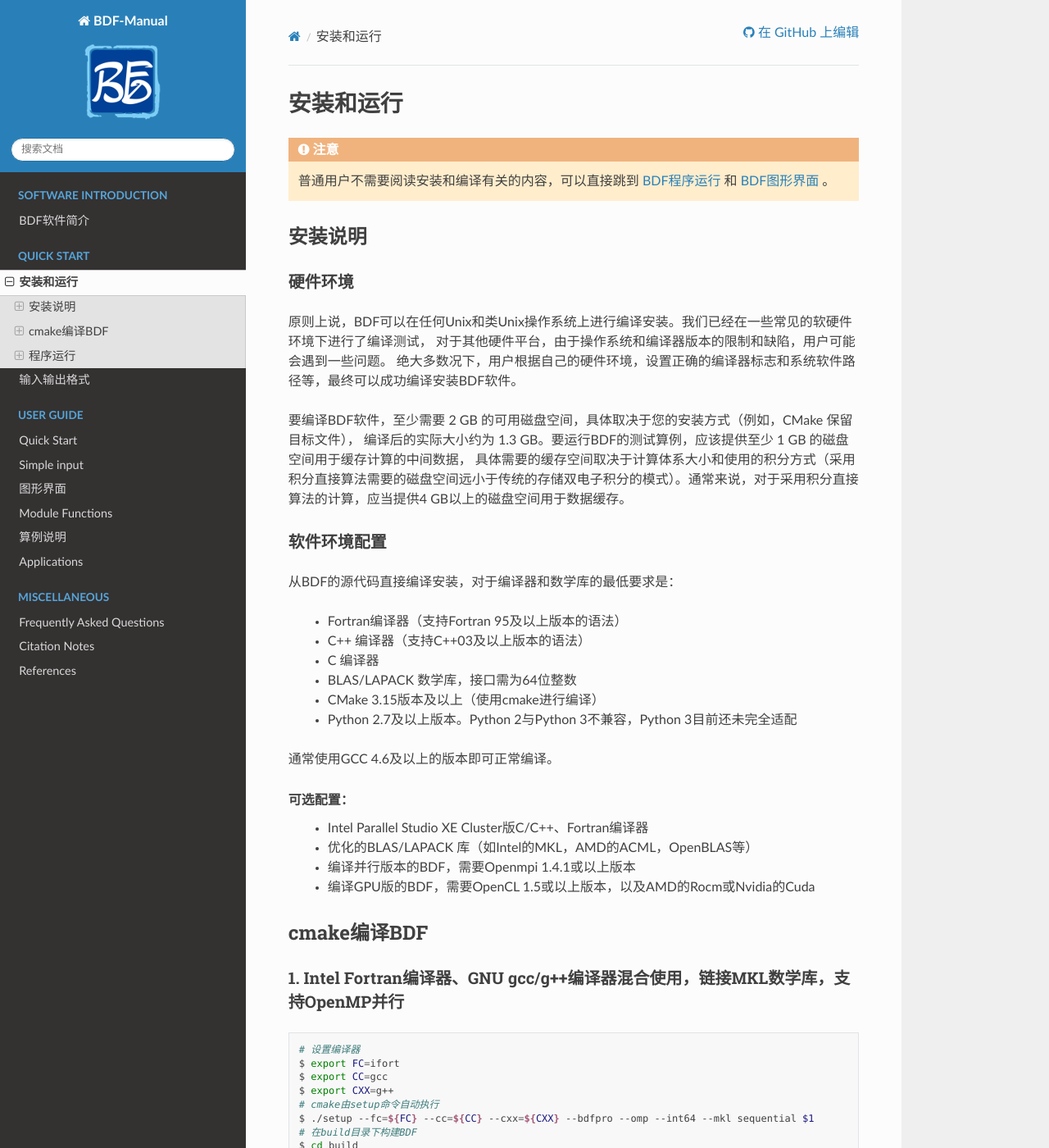
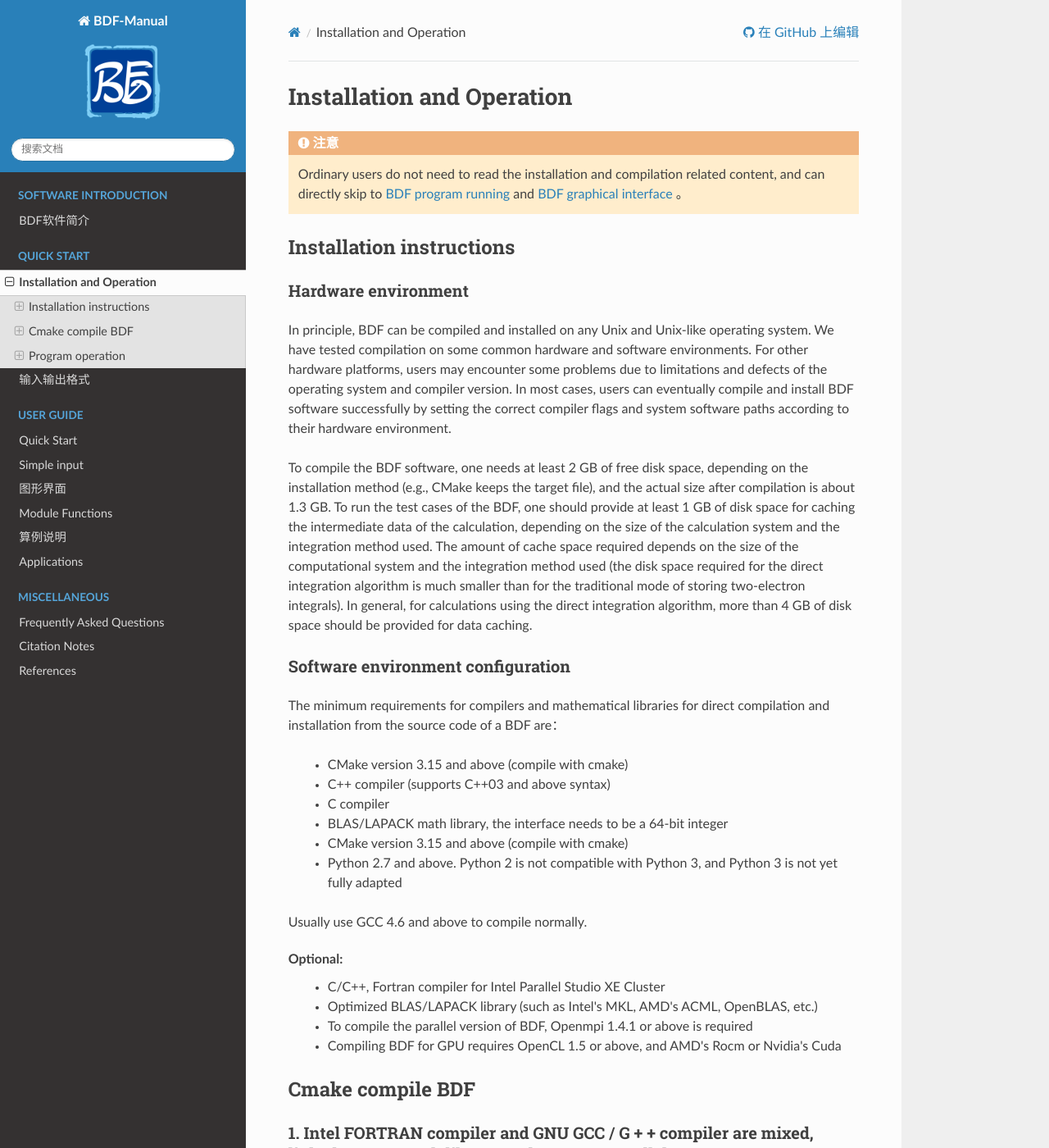
Before and after one commit to BDF-manual-maintenance/BDF-manual-en, a Sphinx documentation site: the page built from source/Installation.rst, in a window 1280 px wide and 1400 px high. Shown: the whole window at 82% size. Built offline with Sphinx 7.4.7 and the Read the Docs theme 2.0.0, drawn with Linux system fonts in a browser that asks for light colours; some of the changed text lies outside the part shown.

Commit message:
Update Installation.rst

```diff
--- a/source/Installation.rst
+++ b/source/Installation.rst
@@ -1,167 +1,160 @@
-安装和运行
+Installation and Operation
 ************************************
 
 .. attention::
 
-   普通用户不需要阅读安装和编译有关的内容，可以直接跳到 :ref:`BDF程序运行<run-bdfpro>` 和 :ref:`BDF图形界面<run-bdfgui>` 。
+   Ordinary users do not need to read the installation and compilation related content, and can directly skip to :ref:`BDF program running<run-bdfpro>` and :ref:`BDF graphical interface<run-bdfgui>` 。
 
 
-安装说明
+Installation instructions
 ================================================
 
-硬件环境
+Hardware environment
 -------------------------------------------------
-原则上说，BDF可以在任何Unix和类Unix操作系统上进行编译安装。我们已经在一些常见的软硬件环境下进行了编译测试，
-对于其他硬件平台，由于操作系统和编译器版本的限制和缺陷，用户可能会遇到一些问题。
-绝大多数况下，用户根据自己的硬件环境，设置正确的编译器标志和系统软件路径等，最终可以成功编译安装BDF软件。
+In principle, BDF can be compiled and installed on any Unix and Unix-like operating system. We have tested compilation on some common hardware and software environments. For other hardware platforms, users may encounter some problems due to limitations and defects of the operating system and compiler version. In most cases, users can eventually compile and install BDF software successfully by setting the correct compiler flags and system software paths according to their hardware environment.
 
-要编译BDF软件，至少需要 2 GB 的可用磁盘空间，具体取决于您的安装方式（例如，CMake 保留目标文件），
-编译后的实际大小约为 1.3 GB。要运行BDF的测试算例，应该提供至少 1 GB 的磁盘空间用于缓存计算的中间数据，
-具体需要的缓存空间取决于计算体系大小和使用的积分方式（采用积分直接算法需要的磁盘空间远小于传统的存储双电子积分的模式）。通常来说，对于采用积分直接算法的计算，应当提供4 GB以上的磁盘空间用于数据缓存。
+To compile the BDF software, one needs at least 2 GB of free disk space, depending on the installation method (e.g., CMake keeps the target file), and the actual size after compilation is about 1.3 GB. To run the test cases of the BDF, one should provide at least 1 GB of disk space for caching the intermediate data of the calculation, depending on the size of the calculation system and the integration method used. The amount of cache space required depends on the size of the computational system and the integration method used (the disk space required for the direct integration algorithm is much smaller than for the traditional mode of storing two-electron integrals). In general, for calculations using the direct integration algorithm, more than 4 GB of disk space should be provided for data caching.
 
-软件环境配置
+Software environment configuration
 ------------------------------------------------------------------------
 
-从BDF的源代码直接编译安装，对于编译器和数学库的最低要求是：
+The minimum requirements for compilers and mathematical libraries for direct compilation and installation from the source code of a BDF are：
 
- * Fortran编译器（支持Fortran 95及以上版本的语法）
- * C++ 编译器（支持C++03及以上版本的语法）
- * C 编译器
- * BLAS/LAPACK 数学库，接口需为64位整数
- * CMake 3.15版本及以上（使用cmake进行编译）
- * Python 2.7及以上版本。Python 2与Python 3不兼容，Python 3目前还未完全适配
+ * CMake version 3.15 and above (compile with cmake)
+ * C++ compiler (supports C++03 and above syntax)
+ * C compiler
+ * BLAS/LAPACK math library, the interface needs to be a 64-bit integer
+ * CMake version 3.15 and above (compile with cmake)
+ * Python 2.7 and above. Python 2 is not compatible with Python 3, and Python 3 is not yet fully adapted
 
-通常使用GCC 4.6及以上的版本即可正常编译。
+Usually use GCC 4.6 and above to compile normally.
 
-可选配置：
- * Intel Parallel Studio XE Cluster版C/C++、Fortran编译器
- * 优化的BLAS/LAPACK 库（如Intel的MKL，AMD的ACML，OpenBLAS等）
- * 编译并行版本的BDF，需要Openmpi 1.4.1或以上版本
- * 编译GPU版的BDF，需要OpenCL 1.5或以上版本，以及AMD的Rocm或Nvidia的Cuda
+Optional:
+  * C/C++, Fortran compiler for Intel Parallel Studio XE Cluster
+  * Optimized BLAS/LAPACK library (such as Intel's MKL, AMD's ACML, OpenBLAS, etc.)
+  * To compile the parallel version of BDF, Openmpi 1.4.1 or above is required
+  * Compiling BDF for GPU requires OpenCL 1.5 or above, and AMD's Rocm or Nvidia's Cuda
 
-cmake编译BDF
+Cmake compile BDF
 ==========================================================================
 
-1. Intel Fortran编译器、GNU gcc/g++编译器混合使用，链接MKL数学库，支持OpenMP并行
---------------------------------------------------------------------------------
+1. Intel FORTRAN compiler and GNU GCC / G + + compiler are mixed, linked to MKL math library, and OpenMP parallel support
+-------------------------------------------------------------------------------------------------------------------------------
 
 .. code-block:: shell
 
-    # 设置编译器
+    # Set up the compiler
     $ export FC=ifort
     $ export CC=gcc
     $ export CXX=g++
-    # cmake由setup命令自动执行
+    # cmake is automatically executed by the setup command
     $ ./setup --fc=${FC} --cc=${CC} --cxx=${CXX} --bdfpro --omp --int64 --mkl sequential $1
-    # 在build目录下构建BDF
+    # Build the BDF in the build directory
     $ cd build
-    # 使用make命令编译BDF，利用-j4参数指定使用4个CPU并行编译
+    # Use the make command to compile BDF, specifying 4 CPUs in parallel with the -j4 parameter
     $ make -j4
-    # 安装BDF
+    # Install BDF
     $ make install
-    # 将build下bdf-pkg-pro复制至任意路径后，在bdfrc中写入正确路径，如：
+    # After copying BDF PKG Pro under build to any path, write the correct path in bdfrc, such as:
     $ BDFHOME=/home/user/bdf-pkg-pro
-    # 运行命令
+    # Run command
     $ $BDFHOME/sbin/bdfdrv.py -r **.inp
 
-2. GNU编译器gfortran/gcc/g++，链接MKL数学库，支持OpenMP并行
+2. GNU compiler gfortran/gcc/g++, links to MKL mathematical libraries, OpenMP parallel support
+--------------------------------------------------------------------------------------------------------
+
+.. code-block:: shell
+
+    # Set up the compiler
+    $ export FC=gfortran
+    $ export CC=gcc
+    $ export CXX=g++
+    # cmake is automatically executed by the setup command
+    $ ./setup --fc=${FC} --cc=${CC} --cxx=${CXX} --bdfpro --omp --int64 --mkl sequential $1
+    # Build the BDF in the build directory
+    $ cd build
+    # Use the command make to compile BDF, specifying 4 CPUs in parallel with the -j4 parameter
+    $ make -j4
+    # Install BDF
+    $ make install
+    # After copying BDF PKG Pro under build to any path, write the correct path in bdfrc, such as:
+    $ BDFHOME=/home/user/bdf-pkg-pro
+    # Run command
+    $ $BDFHOME/sbin/bdfdrv.py -r **.inp
+
+3. Intel compiler ifort/icc/icpc, linking MKL mathematical libraries, OpenMP parallel support
 -------------------------------------------------------------------
 
 .. code-block:: shell
 
-    # 设置编译器
-    $ export FC=gfortran
-    $ export CC=gcc
-    $ export CXX=g++
-    # cmake由setup命令自动执行
-    $ ./setup --fc=${FC} --cc=${CC} --cxx=${CXX} --bdfpro --omp --int64 --mkl sequential $1
-    # 在build目录下构建BDF
-    $ cd build
-    # 使用make命令编译BDF，利用-j4参数指定使用4个CPU并行编译
-    $ make -j4
-    # 安装BDF
-    $ make install
-    # 将build下bdf-pkg-pro复制至任意路径后，在bdfrc中写入正确路径，如：
-    $ BDFHOME=/home/user/bdf-pkg-pro
-    # 运行命令
-    $ $BDFHOME/sbin/bdfdrv.py -r **.inp
-
-3. Intel编译器ifort/icc/icpc，链接MKL数学库，支持OpenMP并行
--------------------------------------------------------------------
-
-.. code-block:: shell
-
-    # 设置编译器
+    # Set up the complier
     $ export FC=ifort
     $ export CC=icc
     $ export CXX=icpc
-    # cmake由setup命令自动执行
+    # cmake is automatically executed by the setup command
     $ ./setup --fc=${FC} --cc=${CC} --cxx=${CXX} --bdfpro --omp --int64 --mkl sequential $1
-    # 在build目录下构建BDF
+    # Build the BDF in the build directory
     $ cd build
-    # 使用make命令编译BDF，利用-j4参数指定使用4个CPU并行编译
+    # Use the command make to compile BDF, specifying 4 CPUs in parallel with the -j4 parameter
     $ make -j4
-    # 安装BDF
+    # Install BDF
     $ make install
-    # 将build下bdf-pkg-pro复制至任意路径后，在bdfrc中写入正确路径，如：
+    # After copying BDF PKG Pro under build to any path, write the correct path in bdfrc, such as:
     $ BDFHOME=/home/user/bdf-pkg-pro
-    # 运行命令
+    # Run command
     $ $BDFHOME/sbin/bdfdrv.py -r **.inp
 
 .. Warning::
-   1. gcc编译器9.0及以上版本，与Intel Fortran编译器混合使用，链接程序出错，原因是Intel Fortran编译器的OpenMP版本落后于GNU编译器。因而，GNU 9.0及以上版本编译器目前不支持GNU与Intel编译器混合编译。
-   2. Intel Fortran 2018版编译器Bug较多，应避免使用。
+   1. Gcc compiler version 9.0 and above, mixed with Intel FORTRAN compiler, link program error, because the OpenMP version of Intel FORTRAN compiler lags behind GNU compiler. Therefore, GNU 9.0 and above compilers currently do not support mixed compilation of GNU and Intel compilers.
+   2. Intel FORTRAN version 2018 compiler has many bugs and should be avoided.
 
-4  编译BDFpro，并要求生成鸿之微License文件
+4  Compile bdfpro and require to generate HZW license file
 -------------------------------------------------------------------
 
-主要步骤同前面3种情况，在运行setup命令时，需要加入参数 ``--hzwlic``，如：
+The main steps are the same as those in the previous three cases. When running the setup command, you need to add a parameter ``--hzwlic``, such as:
 
 .. code-block:: bdf
 
-    #cmake由setup命令自动执行
+    #Cmake is automatically executed by the setup command
     $./setup --fc=${FC} --cc=${CC} --cxx=${CXX} --bdfpro --hzwlic --omp --int64 --mkl sequential $1
 
-在运行完安装命令 ``make install`` 后，最后会给出如下的输出：
+After running the  ``make install`` command, the following output will be given:
 
 .. code-block:: bdf
 
-    Please run command '/home/bsuo/bdf-pkg-pro/bdf-pkg-pro/bin/hzwlic.x /home/bsuo/bdf-pkg-pro/build/bdf-pkg-pro' to generate Hongzhiwei license!
+    Please run command '/home/bsuo/bdf-pkg-pro/bdf-pkg-pro/bin/hzwlic.x /home/bsuo/bdf-pkg-pro/build/bdf-pkg-pro' to generate HZW license!
 
-这里， ``/home/bsuo/bdf-pkg-pro`` 是BDFpro源文件目录， ``/home/bsuo/bdf-pkg-pro/build/bdf-pkg-pro`` 是BDFpro的二进制代码安装目录。运行命令：
+Here, ``/home/bsuo/bdf-pkg-pro`` is the bdfpro source file directory, ``/home/bsuo/bdf-pkg-pro/build/bdf-pkg-pro`` is the binary installation directory of bdfpro. Run command:
 
 .. code-block:: bdf
 
     /home/bsuo/bdf-pkg-pro/bdf-pkg-pro/bin/hzwlic.x /home/bsuo/bdf-pkg-pro/build/bdf-pkg-pro
 
-后，目录 ``/home/bsuo/bdf-pkg-pro/build/bdf-pkg-pro/license`` 中，生成文件 **LicenseNumber.txt** 。
+After that, **LicenseNumber.txt** is generated in the ``/home/bsuo/bdf-pkg-pro/build/bdf-pkg-pro/license`` directory.
 
 
 .. _run-bdfpro:
 
-程序运行
+Program operation
 ==========================================================================
 
-BDF需在Linux终端下运行。运行BDF，需要先准备输入文件，输入文件的具体格式在手册后几节详述。
-在BDF安装目录的tests/input下包含了一些BDF输入算例。这里我们利用BDF自带的测试算例作为例子，先简述如何运行BDF。
+BDF needs to run under a Linux terminal. To run BDF, one needs to prepare an input file, the exact format of which is described in later sections of the manual. The BDF installation directory under tests/input contains some BDF input examples. Here we will use the test cases that come with BDF as an example and briefly explain how to run BDF first.
 
-运行BDF会使用一些环境变量：
+Running BDF will use a number of environment variables：
 
-+---------------------+---------------------------------------------------+----------------------+
-|环境变量             | 说明                                              |  是否必须设置        |
-+---------------------+---------------------------------------------------+----------------------+
-|BDFHOME              | 指定BDF的安装目录                                 | 是                   |
-+---------------------+---------------------------------------------------+----------------------+
-|BDF_WORKDIR          | BDF的工作目录，即当前任务的执行目录               | 否，自动设置         |
-+---------------------+---------------------------------------------------+----------------------+
-|BDF_TMPDIR           | 指定BDF的缓存文件存储目录                         | 是                   |
-+---------------------+---------------------------------------------------+----------------------+
-|BDFTASK              | BDF的计算任务名，如果输入为h2o.inp, 任务名为 h2o  | 否，自动设置         |
-+---------------------+---------------------------------------------------+----------------------+
+.. table::
 
-单机运行BDF，用Shell脚本执行作业
----------------------------------------------
-假设用户目录为 /home/user，BDF被安装在 /home/user/bdf-pkg-pro中。准备好输入文件 ``ch2-hf.inp`` 之后，需要再准备一个shell脚本，输入如下内容
+   =======================  ===================================================================================== ==========================
+    Environment variable     Instructions                                                                           Must be set or not
+    BDFHOME                  Specify the installation directory of BDF                                              Yes
+    BDF_WORKDIR              The working directory of BDF, that is, the execution directory of the current task     No, set automatically
+    BDF_TMPDIR               Specifies the cache file storage directory for BDF                                     Yes
+    BDFTASK                  BDF calculation task name, if entered as h2o.inp, task name is h2o                     No, set automatically
+   =======================  ===================================================================================== ==========================
+
+Run BDF standalone and execute the job with a shell script
+------------------------------------------------------------
+Assuming that the user directory is /home/user, BDF is installed in /home/user/bdf-pkg-pro. After prepare the input file ``ch2-hf.inp`` ,you need to prepare a shell script and enter the following
 
 .. code-block:: shell
 
@@ -179,25 +172,25 @@ BDF需在Linux终端下运行。运行BDF，需要先准备输入文件，输入
 
     $BDFHOME/sbin/bdfdrv.py -r $1
 
-并命名为run.sh，利用 "chmod +x run.sh" 赋予脚本执行权限，然后按照如下方法执行。
+Name the script run.sh, use "chmod +x run.sh" to give permission to execute the script, and then execute it as follows.
 
 .. code-block:: shell
 
-    # 在/home/user中新建一个文件夹test
+    # Create a new folder named test in /home/user
     $ mkdir test
     $ cd test
-    # 拷贝/home/user/bdf-pkg-pro/tests/easyinput/ch2-hf.inp到test文件夹
+    # Copy /home/user/bdf-pkg-pro/tests/easyinput/ch2-hf.inp to test folder
     $ cp /home/user/bdf-pkg-pro/tests/easyinput/ch2-hf.inp
-    # 在test目录中运行提交命令
+    # Run the submit command in the test directory
     $ ./run.sh ch2-hf.inp &> ch2-hf.out&
 
 .. hint::
-    BDF将输出打印至标准输出，需要用重定向命令 ``>`` 定向到文件ch2-hf.out中。
+    When BDF prints the output to standard output, you need to use the redirection command ``>`` to direct to the file ch2-hf.out.
 
-利用PBS作业管理系统提交BDF作业
-------------------------------------------------
+Submitting BDF jobs using the PBS job management system
+----------------------------------------------------------
 
-PBS提交BDF作业的脚本示例如下：
+An example script for a PBS submission BDF job is as follows：
 
 .. code-block:: shell
 
@@ -216,13 +209,13 @@ PBS提交BDF作业的脚本示例如下：
     #### Set the PATH to find your applications #####
     export BDFHOME=/home/bbs/bdf-pkg-pro
 
-    # 指定BDF运行的临时文件存储目录
+    # Specify the temporary file storage directory where BDF runs
     export BDF_TMPDIR=/tmp/$RANDOM
 
-    # 指定OpenMP的Stack内存大小
+    # Specify the Stack memory size for OpenMP
     export OMP_STACKSIZE=2G
 
-    # 指定OpenMP可用线程数，应该等于ppn定义的数目
+    # Specify the number of available OpenMP threads, which should be equal to the number defined by ppn
     export OMP_NUM_THREADS=4
 
     #### Do not modify this section ! #####
@@ -231,10 +224,10 @@ PBS提交BDF作业的脚本示例如下：
     $BDFHOME/sbin/bdfdrv.py -r jobname.inp
 
 
-利用Slurm作业管理系统提交BDF作业
-------------------------------------------------
+Submit BDF jobs using Slurm job management system
+----------------------------------------------------
 
-Slurm提交BDF作业的脚本示例如下：
+An example script for slurm to submit a BDF job is as follows：
 
 .. code-block:: shell
 
@@ -252,14 +245,14 @@ Slurm提交BDF作业的脚本示例如下：
     #### Set the PATH to find your applications #####
     export BDFHOME=/home/bbs/bdf-pkg-pro
 
-    # 指定BDF运行的临时文件存储目录
+    # Specify the temporary file storage directory where BDF runs
     export BDF_WORKDIR=./
     export BDF_TMPDIR=/tmp/$RANDOM
 
-    # 指定OpenMP的Stack内存大小
+    # Specify the Stack memory size for OpenMP
     export OMP_STACKSIZE=2G
 
-    # 指定OpenMP可用线程数，应该等于ppn定义的数目
+    # Specify the number of available OpenMP threads, which should be equal to the number defined by ppn
     export OMP_NUM_THREADS=4
 
     #### Do not modify this section ! #####
@@ -268,31 +261,31 @@ Slurm提交BDF作业的脚本示例如下：
 
 
 .. important::
-    1. stacksize的问题。Intel Fortran编译器对程序运行的堆区（stack）内存要求较大，Linux系统默认的stacksize的大小通常太小，需要通过ulimit -s unlimited指定堆区内存大小。
-    2. OpenMP并行的线程数。OMP_NUM_THREADS用于设定OpenMP的并行线程数。BDF依赖于OpenMP并行提高计算效率。如果用户使用了Bash Shell，可以用命令 ``export OMP_NUM_THREADS=N`` 指定使用N个OpenMP线程加速计算。
-    3. OpenMP可用堆区内存，用户可以用 ``export OMP_STACKSIZE=1024M`` 指定OpenMP每个线程可用的堆区内存大小，总的堆区内存大小为 ``OMP_STACKSIZE*OMP_NUM_THREADS`` .
+    1. The problem with stacksize.The Intel Fortran compiler requires a large amount of stack memory for programs to run, and the default stacksize is usually too small and needs to be specified by ``ulimit -s unlimited`` .
+    2. OpenMP Number of threads in parallel. OMP_NUM_THREADS is used to set the number of threads in parallel for OpenMP. BDF relies on OpenMP parallelism to improve computational efficiency. If you are using the Bash Shell, you can use the command ``export OMP_NUM_THREADS=N`` to specify the number of OpenMP parallel threads to use. to use N OpenMP threads to accelerate the computation.
+    3. OpenMP available heap memory, users can use ``export OMP_STACKSIZE=1024M`` to specify the size of the heap memory available to each thread of OpenMP, and the total heap memory size is ``OMP_STACKSIZE*OMP_NUM_THREADS`` .
 
 
 
-QM/MM计算环境配置
+QM/MM Computing Environment Configuration
 -------------------------------------------------
 .. _qmmmsetup:
 
-推荐使用Anaconda管理和配置QM/MM计算环境（ `详见官网 <https://www.anaconda.com>`_ ）。
+We recommend using Anaconda to manage and configure the QM/MM computing environment ( `see <https://www.anaconda.com>`_ ).
 
-*  在anaconda中配置运行环境
+*  Configure the runtime environment in anaconda
 
 .. code-block:: shell
 
   conda create –name yourEnvname python=2.7
   conda activate yourEnvname
-  #配置Cython和PyYAML
-  conda install pyyaml #或者 pip install pyyaml
+  #Configure Cython and PyYAML
+  conda install pyyaml #or pip install pyyaml
   conda install cython
 
-*  pDynamo-2的安装与配置
+*  Installation and configuration of pDynamo-2
 
-BDF中pDynamo-2已经内置于安装目录的sbin目录下，在sbin目录下依次运行如下命令进行安装和配置：
+BDF pDynamo-2 has been built into the sbin directory of the installation directory, so run the following commands in the sbin directory to install and configure in the sbin directory to install and configure：
 
 .. code-block:: shell
 
@@ -300,29 +293,25 @@ BDF中pDynamo-2已经内置于安装目录的sbin目录下，在sbin目录下依
   cd installation
   python ./install.py
 
-安装脚本运行后，会生成 environment_bash.com，environment_cshell.com两个环境配置文件。用户可以在自己的 ``.bashrc`` 通过source加载这个
-环境文件，设置运行环境。
+After the installation script is run, two environment configuration files, environment_bash.com，environment_cshell.com are generated. Users can load this environment file in their ``.bashrc`` via source to set up the runtime environment.
 
 .. note::
 
-  编译过程会自动选择C编译器，对于MAC系统，建议使用 ``homebrew`` 安装GCC编译器，并添加 CC=gcc-8。其它版本的gcc编译器分别对应 gcc-6 或者 gcc-7等。
-  高于gcc-8版本目前没有测试。
+  The compilation process automatically selects the C compiler, for MAC systems it is recommended to install the GCC compiler using ``homebrew`` and add CC=gcc-8. Other versions of the gcc compiler correspond to gcc-6 or gcc-7, etc. Other versions of the gcc compiler correspond to gcc-6 or gcc-7, respectively. The version above gcc-8 is not tested at the moment.
 
-pDynamo-2运行时，默认调用sbin目录下的 ``qmmmrun.sh`` 文件进行QM计算。环境配置时，需要确保sbin目录在系统PATH中。
-可以用如下命令添加。
+When pDynamo-2 is run, the ``qmmmrun.sh`` file in the sbin directory is called by default to perform QM calculations. When configuring the environment, you need to make sure that the sbin directory is in the system PATH. You can add it with the following command.
 
 .. code-block:: shell
 
   export PATH=/BDFPATH/sbin:$PATH
 
-*  最后一步，指定BDF程序临时文件存储文件夹，可以运行如下命令指定，也可以将该变量设置在环境变量中。
+*  The final step is to specify the BDF program temporary file storage folder, either by running the following command, or by setting the variable in the environment variable in the environment variable.
 
 .. code-block:: shell
 
   export PDYNAMO_BDFTMP=YourBDF_tmpPATH
 
-若要检测pDynamo是否正确安装，可以运行软件自带的算例进行检测，算例文件位于 **pDynamo_2.0.0/book/examples** 目录中，
-可以运行以下命令测试：
+To check if pDynamo is installed correctly, you can run the examples that come with the software, which are located in the  **pDynamo_2.0.0/book/examples** directory, by running the following command
 
 .. code-block:: shell
 
```
